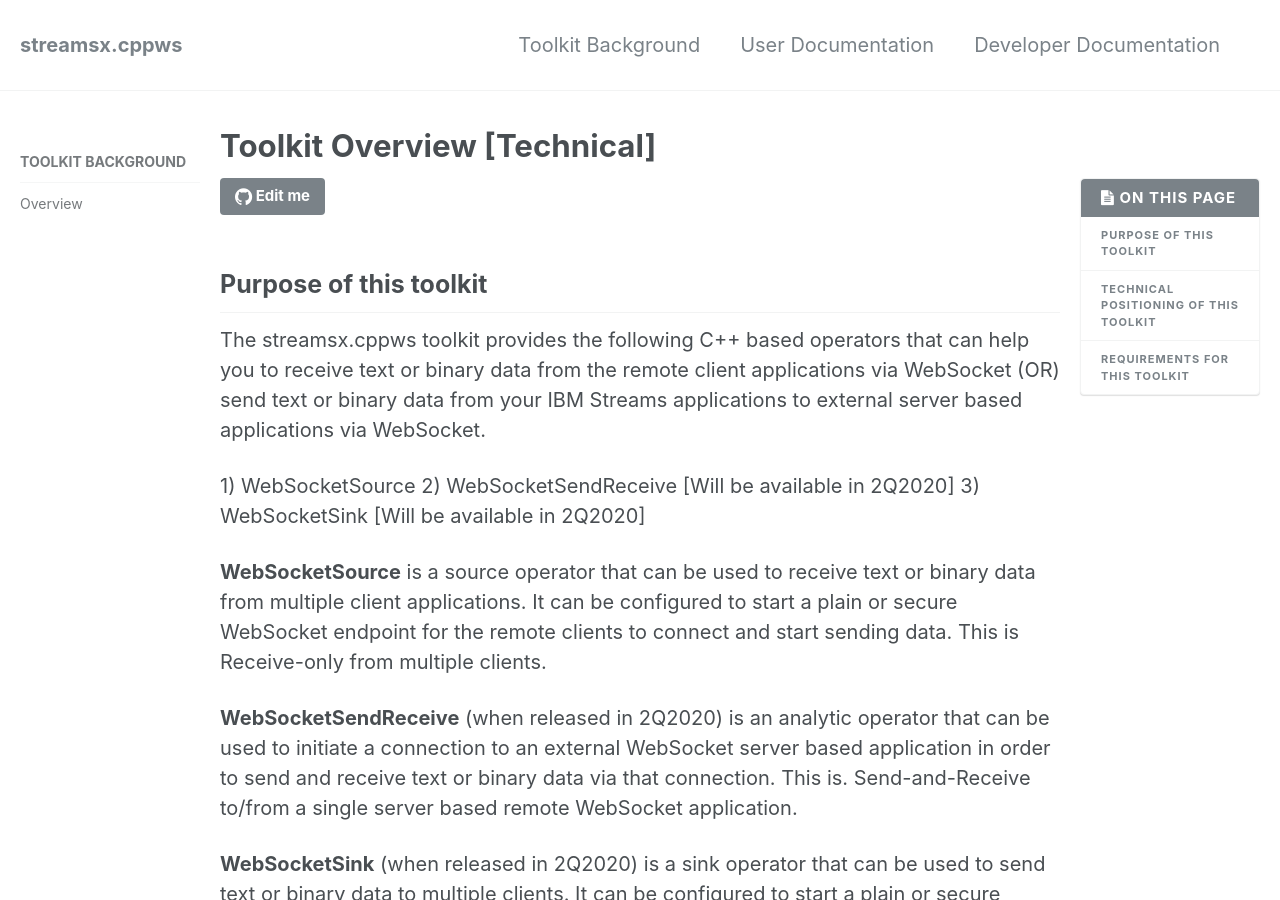
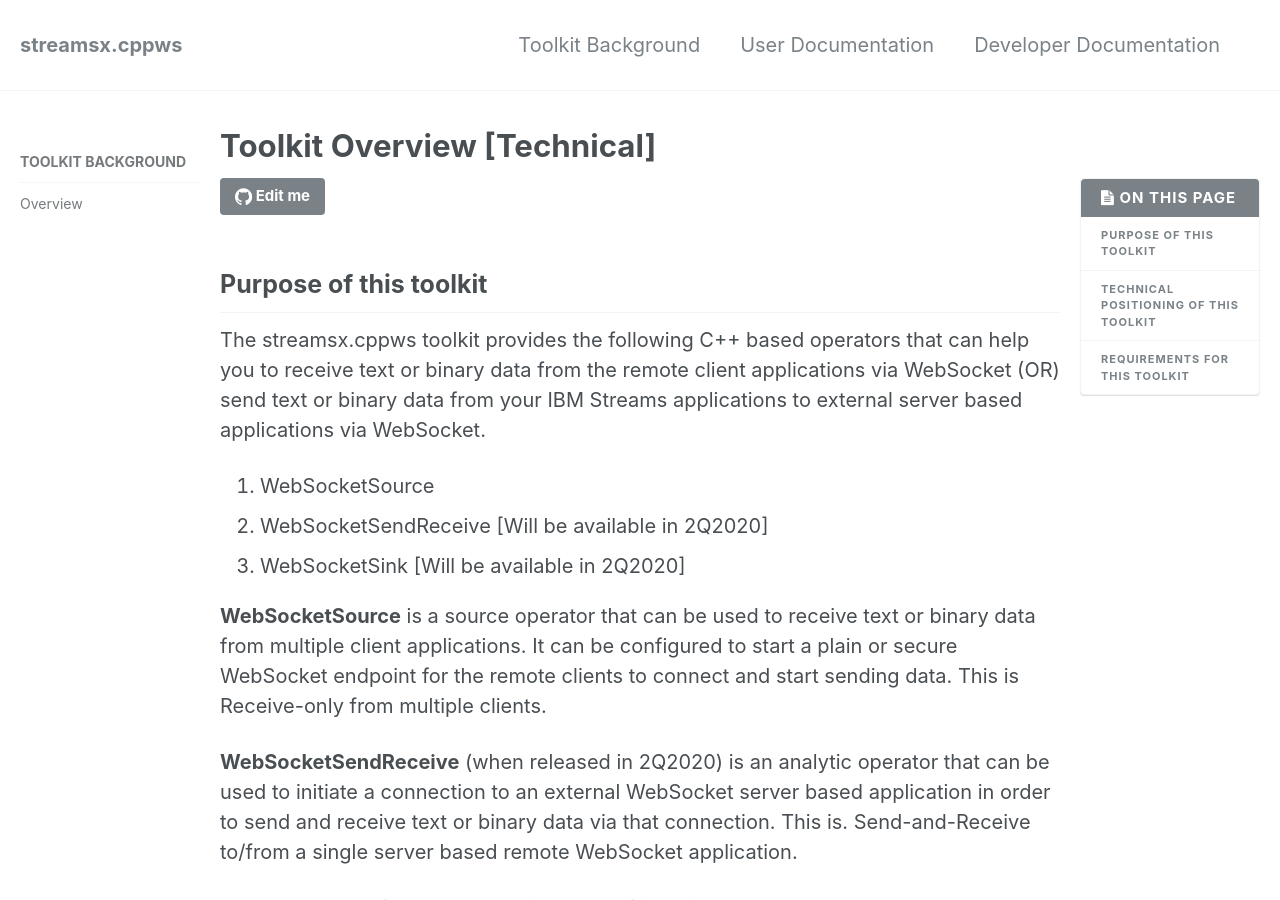
Before and after one commit to IBMStreams/streamsx.websocket, a Jekyll site: the page built from _docs/100-knowledge_overview.md, in a window 1280 px wide and 900 px high. Built offline with Jekyll 4.4.1, drawn with Linux system fonts in a browser that asks for light colours.

Commit message:
Minor v1.0.0 doc fixes.

```diff
--- a/_docs/100-knowledge_overview.md
+++ b/_docs/100-knowledge_overview.md
@@ -15,9 +15,9 @@
 
 The streamsx.cppws toolkit provides the following C++ based operators that can help you to receive text or binary data from the remote client applications via WebSocket (OR) send text or binary data from your IBM Streams applications to external server based applications via WebSocket.
 
-1) WebSocketSource
-2) WebSocketSendReceive    [Will be available in 2Q2020]
-3) WebSocketSink           [Will be available in 2Q2020]
+1. WebSocketSource
+2. WebSocketSendReceive    [Will be available in 2Q2020]
+3. WebSocketSink           [Will be available in 2Q2020]
 
 **WebSocketSource** is a source operator that can be used to receive text or binary data from multiple client applications. It can be configured to start a plain or secure WebSocket endpoint for the remote clients to connect and start sending data. This is Receive-only from multiple clients.
 
```
Also changed, not shown: README.md (+1 -1 lines).
